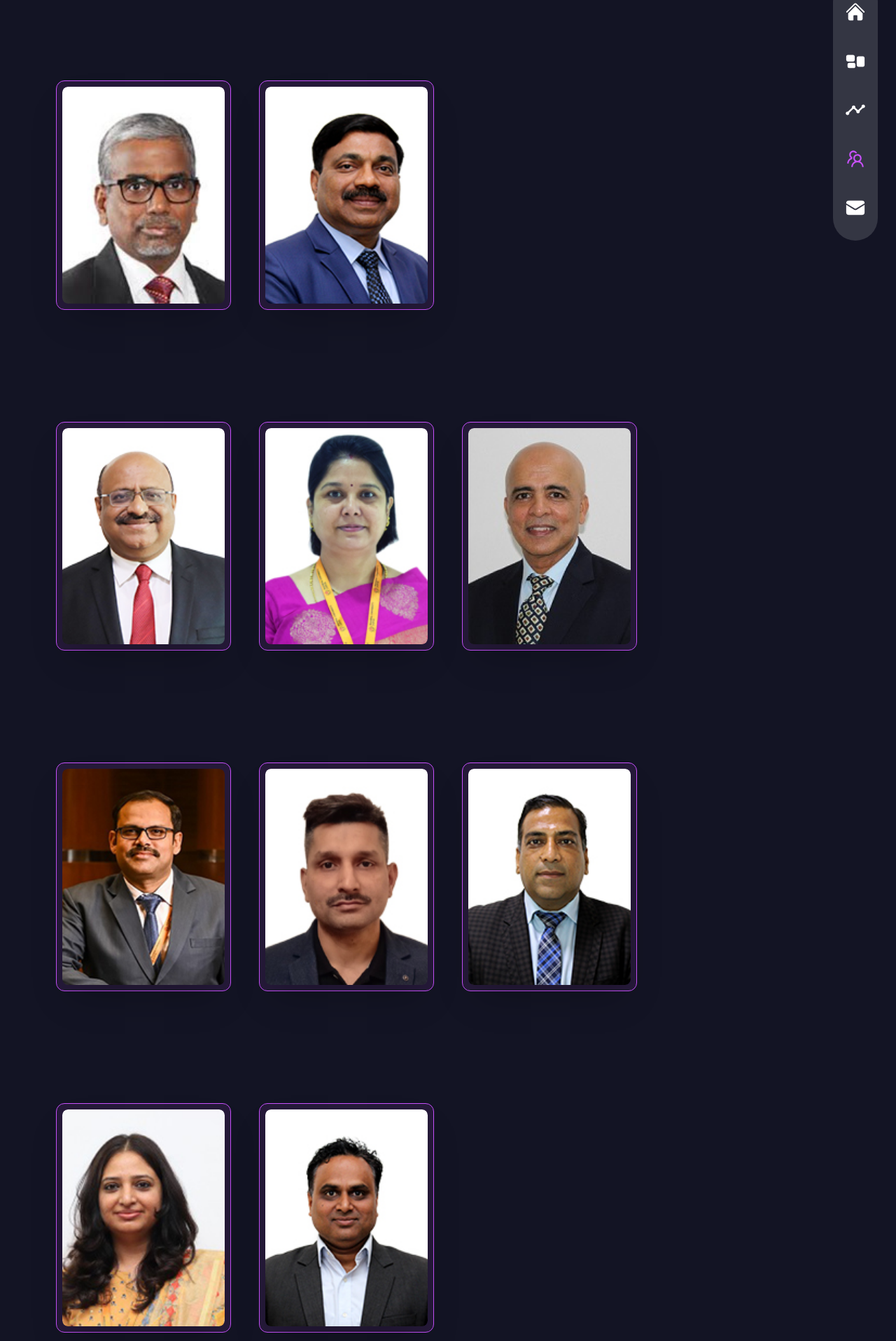
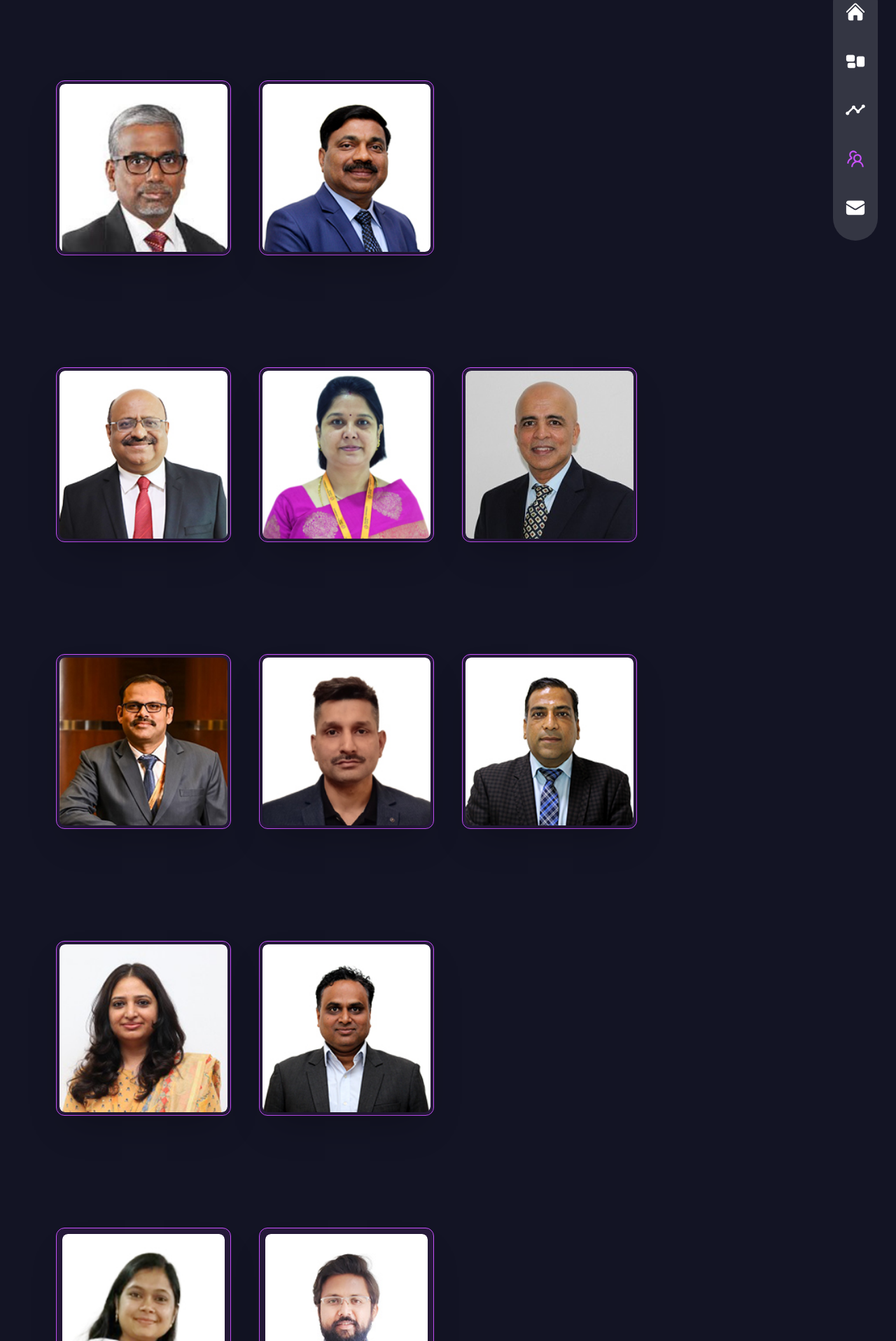
Before and after one commit to MUJHACKX/hackXwebsite, a Next.js app: page /team in a window 1280 px wide. Shown: the part 243-2160 px from the top of the page at 70% size. Built offline with nearby package versions, Linux system fonts and the light colour scheme.

Commit message:
Update index.js

```diff
--- a/pages/team/index.js
+++ b/pages/team/index.js
@@ -41,20 +41,20 @@ const Team = () => {
     >
       <h2 className="h2 text-center mb-12 text-accent pt-[20vh]">TEAM</h2>
       <motion.div
-        className="grid gap-10 sm:grid-cols-2 md:grid-cols-3 lg:grid-cols-4 p-20 pt-30"
+        className="grid gap-10 sm:grid-cols-2 md:grid-cols-3 lg:grid-cols-4  p-20 pt-30"
         initial={{ opacity: 0 }}
         animate={{ opacity: 1 }}
         transition={{ duration: 0.6, delay: 0.2 }}
       >
         {chiefPatron && (
-          <div>
-            <div className="border p-2 bg-accent bg-opacity-10 border-accent font-mono rounded-xl">
+          <div  >
+            <div className="border p-1 bg-accent bg-opacity-10 border-accent font-mono rounded-xl  ">
               <motion.div
                 className="relative overflow-hidden transition duration-300 transform rounded-lg shadow-2xl hover:scale-105 hover:shadow-3xl"
                 whileHover={{ scale: 1.05 }}
               >
                 <Image
-                  className="object-cover rounded-lg w-full aspect-[3/4]"
+                  className="object-cover rounded-lg w-100 h-100"
                   src={chiefPatron.personImage}
                   width={1000}
                   height={1000}
@@ -72,13 +72,13 @@ const Team = () => {
 
         {patron && (
           <div>
-            <div className="border p-2 bg-accent bg-opacity-10 border-accent font-mono rounded-xl">
+            <div className="border p-1 bg-accent bg-opacity-10 border-accent font-mono rounded-xl">
               <motion.div
                 className="relative overflow-hidden transition duration-300 transform rounded-lg shadow-2xl hover:scale-105 hover:shadow-3xl"
                 whileHover={{ scale: 1.05 }}
               >
                 <Image
-                  className="object-cover rounded-lg w-full aspect-[3/4]"
+                  className="object-cover rounded-lg w-100 h-100"
                   src={patron.personImage}
                   width={1000}
                   height={1000}
@@ -104,13 +104,13 @@ const Team = () => {
         >
           {coPatrons.map((coPatron, index) => (
             <div key={index}>
-              <div className="border p-2 bg-accent bg-opacity-10 border-accent font-mono rounded-xl">
+              <div className="border p-1 bg-accent bg-opacity-10 border-accent font-mono rounded-xl">
                 <motion.div
                   className="relative overflow-hidden transition duration-300 transform rounded-lg shadow-2xl hover:scale-105 hover:shadow-3xl"
                   whileHover={{ scale: 1.05 }}
                 >
                   <Image
-                    className="object-cover rounded-lg w-full aspect-[3/4]"
+                    className="object-cover rounded-lg w-100 h-100"
                     src={coPatron.personImage}
                     width={1000}
                     height={1000}
@@ -137,13 +137,13 @@ const Team = () => {
         >
           {secondLineMembers.map((member, index) => (
             <div key={index}>
-              <div className="border p-2 bg-accent bg-opacity-10 border-accent font-mono rounded-xl">
+              <div className="border p-1 bg-accent bg-opacity-10 border-accent font-mono rounded-xl">
                 <motion.div
                   className="relative overflow-hidden transition duration-300 transform rounded-lg shadow-2xl hover:scale-105 hover:shadow-3xl"
                   whileHover={{ scale: 1.05 }}
                 >
                   <Image
-                    className="object-cover rounded-lg w-full aspect-[3/4]"
+                    className="object-cover rounded-lg w-100 h-100"
                     src={member.personImage}
                     width={1000}
                     height={1000}
@@ -170,13 +170,13 @@ const Team = () => {
         >
           {thirdLineMembers.map((member, index) => (
             <div key={index}>
-              <div className="border p-2 bg-accent bg-opacity-10 border-accent font-mono rounded-xl">
+              <div className="border p-1 bg-accent bg-opacity-10 border-accent font-mono rounded-xl">
                 <motion.div
                   className="relative overflow-hidden transition duration-300 transform rounded-lg shadow-2xl hover:scale-105 hover:shadow-3xl"
                   whileHover={{ scale: 1.05 }}
                 >
                   <Image
-                    className="object-cover rounded-lg w-full aspect-[3/4]"
+                    className="object-cover rounded-lg w-100 h-100"
                     src={member.personImage}
                     width={1000}
                     height={1000}
@@ -209,7 +209,7 @@ const Team = () => {
                   whileHover={{ scale: 1.05 }}
                 >
                   <Image
-                    className="object-cover rounded-lg w-full aspect-[3/4]"
+                    className="object-cover rounded-lg w-100 h-100"
                     src={member.personImage}
                     width={1000}
                     height={1000}
```
